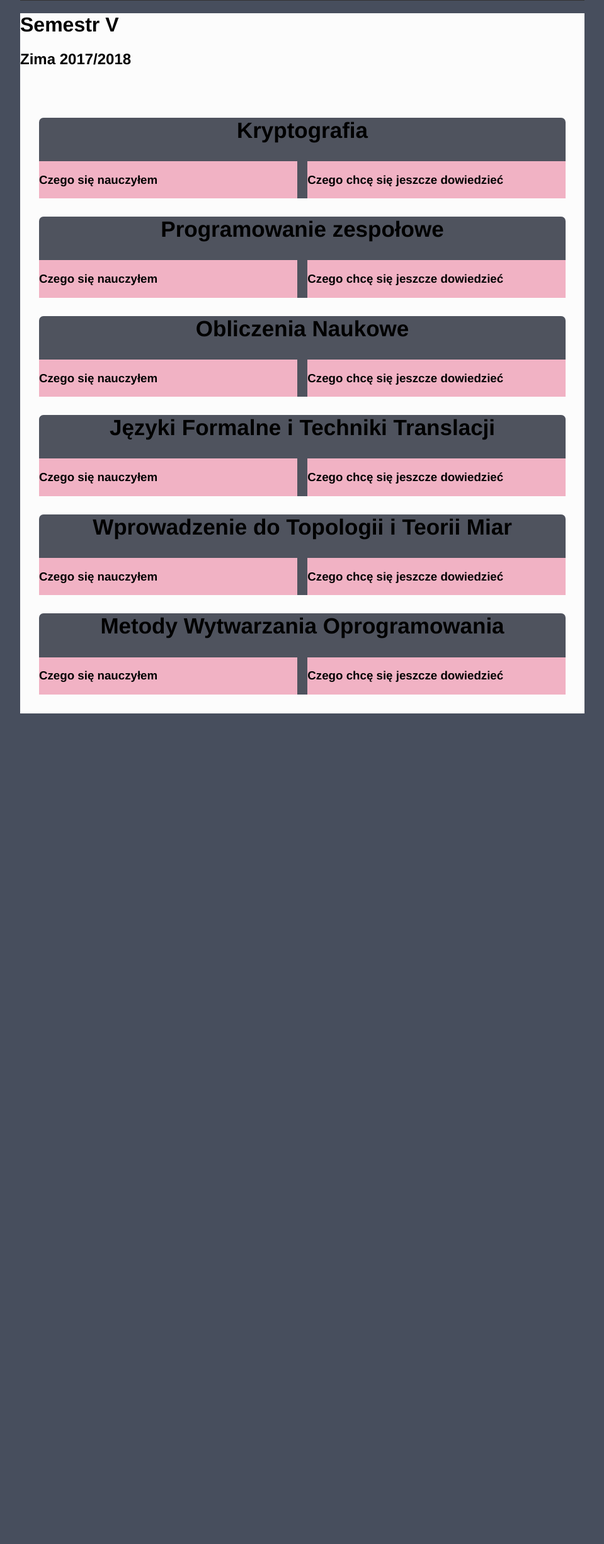
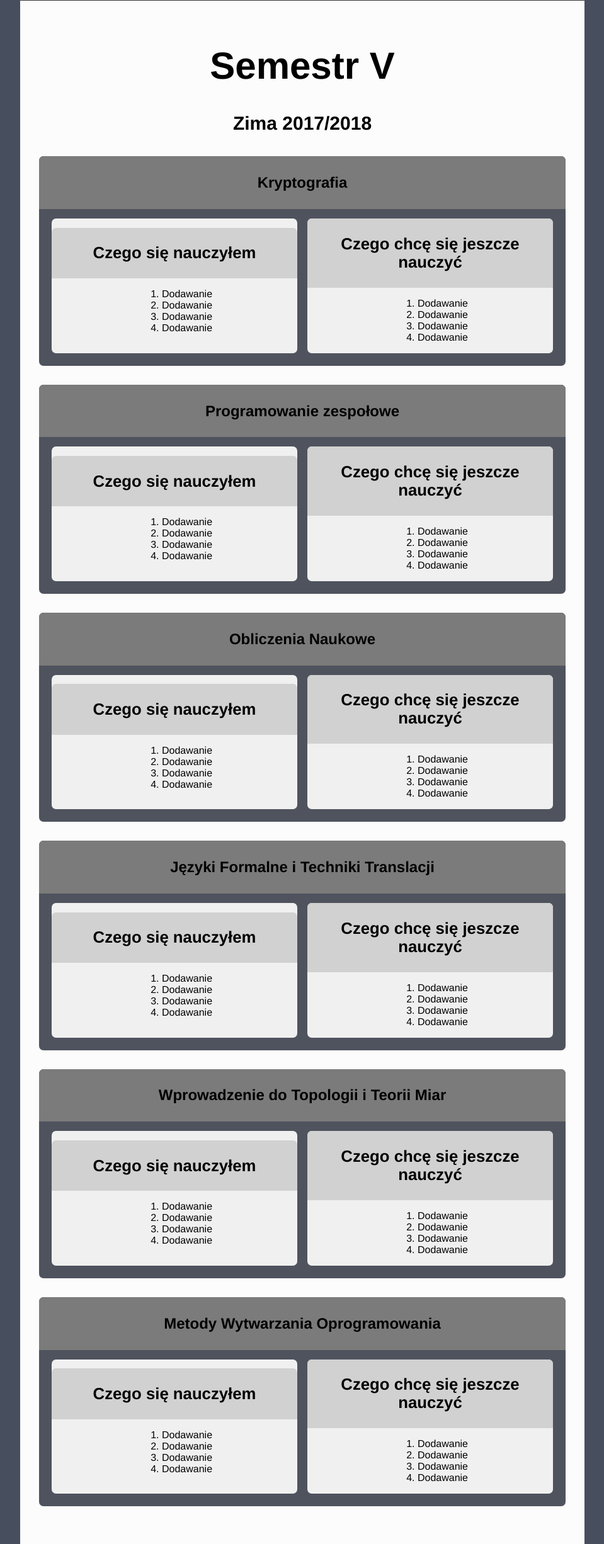
Before and after one commit to hitiminid/WWW, a PHP site: page /semesters/semester_5.html in a window 1280 px wide. Shown: the part 100-2552 px from the top of the page at 63% size, without its empty margins (160-1119 px from the left). Before the commit the page ends 1233 px from the top, so only its background shows below. Run offline with PHP 8.4, Linux system fonts and the light colour scheme.

Commit message:
Applied project structure to another semesters. Minor .css changes.

```diff
--- a/project_1/semesters/semester_4.html
+++ b/project_1/semesters/semester_4.html
@@ -4,8 +4,8 @@
   <meta charset="UTF-8">
   <meta name="viewport" content="width=device-width, initial-scale=1.0">
   <link rel="stylesheet" type="text/css" href="../styles/main_style.css">
+  <link rel="stylesheet" type="text/css" href="../styles/grid.css">
   <link rel="stylesheet" type="text/css" href="../styles/semesters_style.css">
-  <link rel="stylesheet" type="text/css" href="../styles/grid.css">
 </head>
 <body>
 
--- a/project_1/semesters/semester_5.html
+++ b/project_1/semesters/semester_5.html
@@ -1,15 +1,15 @@
 <html>
+
 <head>
   <title>Moje przygody z edukacją - Semestr V</title>
   <meta charset="UTF-8">
   <meta name="viewport" content="width=device-width, initial-scale=1.0">
   <link rel="stylesheet" type="text/css" href="../styles/main_style.css">
+  <link rel="stylesheet" type="text/css" href="../styles/grid.css">
   <link rel="stylesheet" type="text/css" href="../styles/semesters_style.css">
-  <link rel="stylesheet" type="text/css" href="../styles/grid.css">
 </head>
+
 <body>
-
-
 <header>
   <div class="navigation">
     <ul>
@@ -35,85 +35,256 @@
 </header>
 
   <div id="main">
-  <div id="panorama">
+    <div id="lectures">
       <h1>Semestr V</h1>
       <h2>Zima 2017/2018</h2>
+      <div class="lecture">
+        <div class="lecture-header">
+          <h2>Kryptografia</h2>
         </div>
-  <div id="lectures">
-    <div class="lecture">
-      <h2>Kryptografia</h2>
+        <div class="lecture-content">
           <div class="row">
-        <div class="col-2">
+            <div class="col-2 faculty">
+              <div class="faculty-header">
                 <h3>Czego się nauczyłem</h3>
               </div>
-        <div class="col-2">
-          <h3>Czego chcę się jeszcze dowiedzieć</h3>
+              <div class="faculty-content">
+                <div class="list">
+                  <ol>
+                    <li>Dodawanie</li>
+                    <li>Dodawanie</li>
+                    <li>Dodawanie</li>
+                    <li>Dodawanie</li>
+                  </ol>
+                </div>
+              </div>
+            </div>
+            <div class="col-2 faculty">
+              <div class="faculty-header">
+                <h3>Czego chcę się jeszcze nauczyć</h3>
+              </div>
+              <div class="faculty-content">
+                <div class="list">
+                  <ol>
+                    <li>Dodawanie</li>
+                    <li>Dodawanie</li>
+                    <li>Dodawanie</li>
+                    <li>Dodawanie</li>
+                  </ol>
+                </div>
+              </div>
+            </div>
           </div>
         </div>
       </div>
 
       <div class="lecture">
+        <div class="lecture-header">
           <h2>Programowanie zespołowe</h2>
+
+        </div>
+        <div class="lecture-content">
           <div class="row">
-        <div class="col-2">
+            <div class="col-2 faculty">
+              <div class="faculty-header">
                 <h3>Czego się nauczyłem</h3>
               </div>
-        <div class="col-2">
-          <h3>Czego chcę się jeszcze dowiedzieć</h3>
+              <div class="faculty-content">
+                <div class="list">
+                  <ol>
+                    <li>Dodawanie</li>
+                    <li>Dodawanie</li>
+                    <li>Dodawanie</li>
+                    <li>Dodawanie</li>
+                  </ol>
+                </div>
+              </div>
+            </div>
+            <div class="col-2 faculty">
+              <div class="faculty-header">
+                <h3>Czego chcę się jeszcze nauczyć</h3>
+              </div>
+              <div class="faculty-content">
+                <div class="list">
+                  <ol>
+                    <li>Dodawanie</li>
+                    <li>Dodawanie</li>
+                    <li>Dodawanie</li>
+                    <li>Dodawanie</li>
+                  </ol>
+                </div>
+              </div>
+            </div>
+          </div>
+        </div>
+      </div>
+
+
+      <div class="lecture">
+        <div class="lecture-header">
+          <h2>Obliczenia Naukowe</h2>
+
+        </div>
+        <div class="lecture-content">
+          <div class="row">
+            <div class="col-2 faculty">
+              <div class="faculty-header">
+                <h3>Czego się nauczyłem</h3>
+              </div>
+              <div class="faculty-content">
+                <div class="list">
+                  <ol>
+                    <li>Dodawanie</li>
+                    <li>Dodawanie</li>
+                    <li>Dodawanie</li>
+                    <li>Dodawanie</li>
+                  </ol>
+                </div>
+              </div>
+            </div>
+            <div class="col-2 faculty">
+              <div class="faculty-header">
+                <h3>Czego chcę się jeszcze nauczyć</h3>
+              </div>
+              <div class="faculty-content">
+                <div class="list">
+                  <ol>
+                    <li>Dodawanie</li>
+                    <li>Dodawanie</li>
+                    <li>Dodawanie</li>
+                    <li>Dodawanie</li>
+                  </ol>
+                </div>
+              </div>
+            </div>
+          </div>
+        </div>
+      </div>
+
+
+
+      <div class="lecture">
+        <div class="lecture-header">
+          <h2>Języki Formalne i Techniki Translacji</h2>
+
+        </div>
+        <div class="lecture-content">
+          <div class="row">
+            <div class="col-2 faculty">
+              <div class="faculty-header">
+                <h3>Czego się nauczyłem</h3>
+              </div>
+              <div class="faculty-content">
+                <div class="list">
+                  <ol>
+                    <li>Dodawanie</li>
+                    <li>Dodawanie</li>
+                    <li>Dodawanie</li>
+                    <li>Dodawanie</li>
+                  </ol>
+                </div>
+              </div>
+            </div>
+            <div class="col-2 faculty">
+              <div class="faculty-header">
+                <h3>Czego chcę się jeszcze nauczyć</h3>
+              </div>
+              <div class="faculty-content">
+                <div class="list">
+                  <ol>
+                    <li>Dodawanie</li>
+                    <li>Dodawanie</li>
+                    <li>Dodawanie</li>
+                    <li>Dodawanie</li>
+                  </ol>
+                </div>
+              </div>
+            </div>
           </div>
         </div>
       </div>
 
       <div class="lecture">
-      <h2>Obliczenia Naukowe</h2>
+        <div class="lecture-header">
+          <h2>Wprowadzenie do Topologii i Teorii Miar</h2>
+
+        </div>
+        <div class="lecture-content">
           <div class="row">
-        <div class="col-2">
+            <div class="col-2 faculty">
+              <div class="faculty-header">
                 <h3>Czego się nauczyłem</h3>
               </div>
-        <div class="col-2">
-          <h3>Czego chcę się jeszcze dowiedzieć</h3>
+              <div class="faculty-content">
+                <div class="list">
+                  <ol>
+                    <li>Dodawanie</li>
+                    <li>Dodawanie</li>
+                    <li>Dodawanie</li>
+                    <li>Dodawanie</li>
+                  </ol>
                 </div>
               </div>
             </div>
-
-    <div class="lecture">
-      <h2>Języki Formalne i Techniki Translacji</h2>
-      <div class="row">
-        <div class="col-2">
-          <h3>Czego się nauczyłem</h3>
+            <div class="col-2 faculty">
+              <div class="faculty-header">
+                <h3>Czego chcę się jeszcze nauczyć</h3>
               </div>
-        <div class="col-2">
-          <h3>Czego chcę się jeszcze dowiedzieć</h3>
+              <div class="faculty-content">
+                <div class="list">
+                  <ol>
+                    <li>Dodawanie</li>
+                    <li>Dodawanie</li>
+                    <li>Dodawanie</li>
+                    <li>Dodawanie</li>
+                  </ol>
                 </div>
               </div>
             </div>
-
-    <div class="lecture">
-      <h2>Wprowadzenie do Topologii i Teorii Miar</h2>
-      <div class="row">
-        <div class="col-2">
-          <h3>Czego się nauczyłem</h3>
-        </div>
-        <div class="col-2">
-          <h3>Czego chcę się jeszcze dowiedzieć</h3>
           </div>
         </div>
       </div>
+      <div class="lecture">
+        <div class="lecture-header">
+          <h2>Metody Wytwarzania Oprogramowania</h2>
 
-    <div class="lecture">
-      <h2>Metody Wytwarzania Oprogramowania</h2>
+        </div>
+        <div class="lecture-content">
           <div class="row">
-        <div class="col-2">
+            <div class="col-2 faculty">
+              <div class="faculty-header">
                 <h3>Czego się nauczyłem</h3>
               </div>
-        <div class="col-2">
-          <h3>Czego chcę się jeszcze dowiedzieć</h3>
+              <div class="faculty-content">
+                <div class="list">
+                  <ol>
+                    <li>Dodawanie</li>
+                    <li>Dodawanie</li>
+                    <li>Dodawanie</li>
+                    <li>Dodawanie</li>
+                  </ol>
                 </div>
               </div>
             </div>
-
+            <div class="col-2 faculty">
+              <div class="faculty-header">
+                <h3>Czego chcę się jeszcze nauczyć</h3>
+              </div>
+              <div class="faculty-content">
+                <div class="list">
+                  <ol>
+                    <li>Dodawanie</li>
+                    <li>Dodawanie</li>
+                    <li>Dodawanie</li>
+                    <li>Dodawanie</li>
+                  </ol>
                 </div>
               </div>
-
+            </div>
+          </div>
+        </div>
+      </div>
+    </div>
+  </div>
 </body>
 </html>
--- a/project_1/styles/education.css
+++ b/project_1/styles/education.css
@@ -42,7 +42,6 @@ header {
   flex-direction: column;
   background: rgba(255, 255, 255, 0.8);
   border-radius: 3px;
-  padding-top:30px;
   font-size: 30px;
   width: 300px;
   box-shadow: 0 1px 5px rgba(0, 0, 0, 0.25);
--- a/project_1/styles/hobbies_style.css
+++ b/project_1/styles/hobbies_style.css
@@ -1,5 +1,5 @@
 #panorama {
-  background-image: url('front.jpg');
+  background-image: url('../images/front.jpg');
   background-size: cover;
   height: 500px;
   width: 100%;
@@ -53,7 +53,7 @@
 button {
   background: transparent;
   border:solid 3px;
-  border-color: #1d1b78;
+  border-color: #333333;
   width: 200px;
   height: 80px;
   font-size: 25px;
@@ -62,7 +62,7 @@ button {
 button:hover {
   border-color: transparent;
   color: #f1f1f1;
-  background: #1d1b78;
+  background: #333333;
 }
 
 
--- a/project_1/styles/reading_style.css
+++ b/project_1/styles/reading_style.css
@@ -2,7 +2,6 @@
   width:80%;
   margin: auto;
 }
-
 .year {
   margin-top: 50px;
 }
```
Also changed, not shown: project_1/hobbies/hobbies.html (+3 -5 lines), project_1/hobbies/reading.html (+6 -11 lines), project_1/images/main_style.css (added, +97 -0 lines), project_1/semesters/semester_6.html (+7 -56 lines), project_1/images/face.png, project_1/images/face1.png (added). Lines whose indentation alone changed are shown as unchanged.
